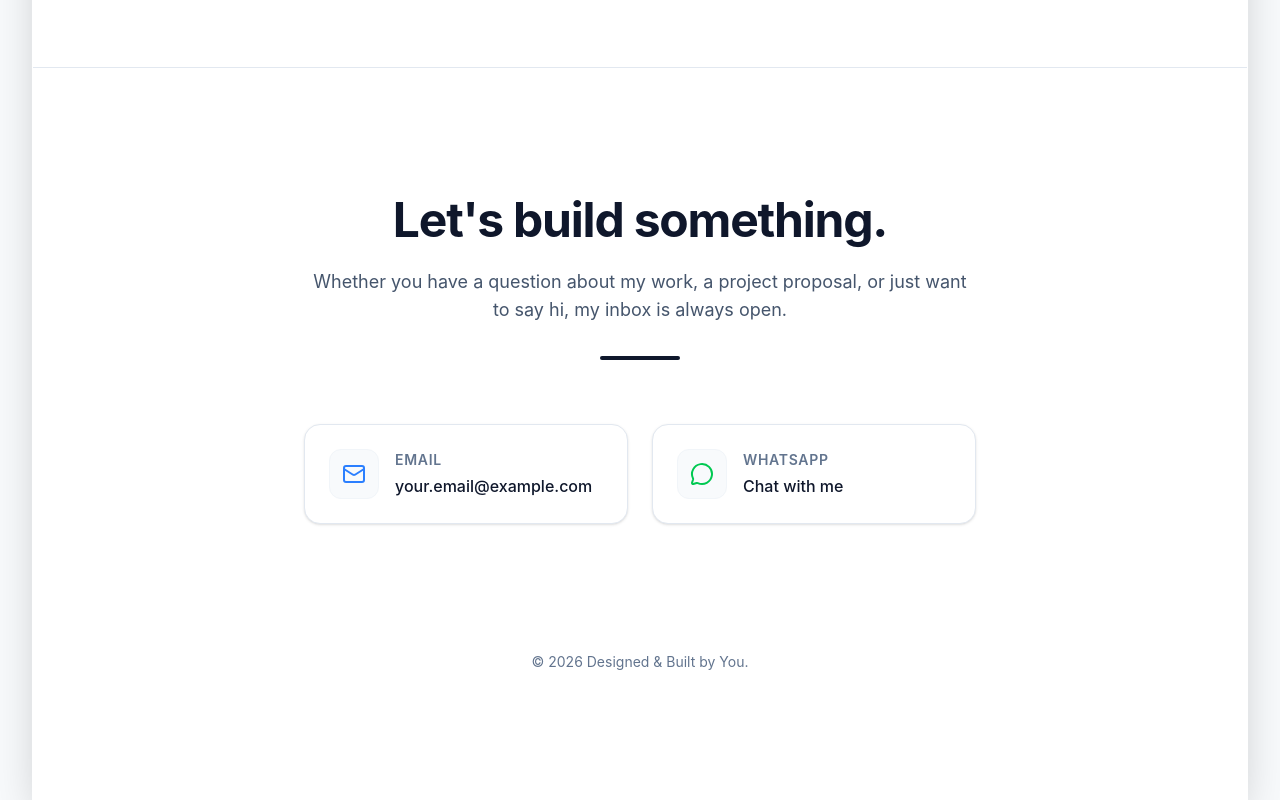
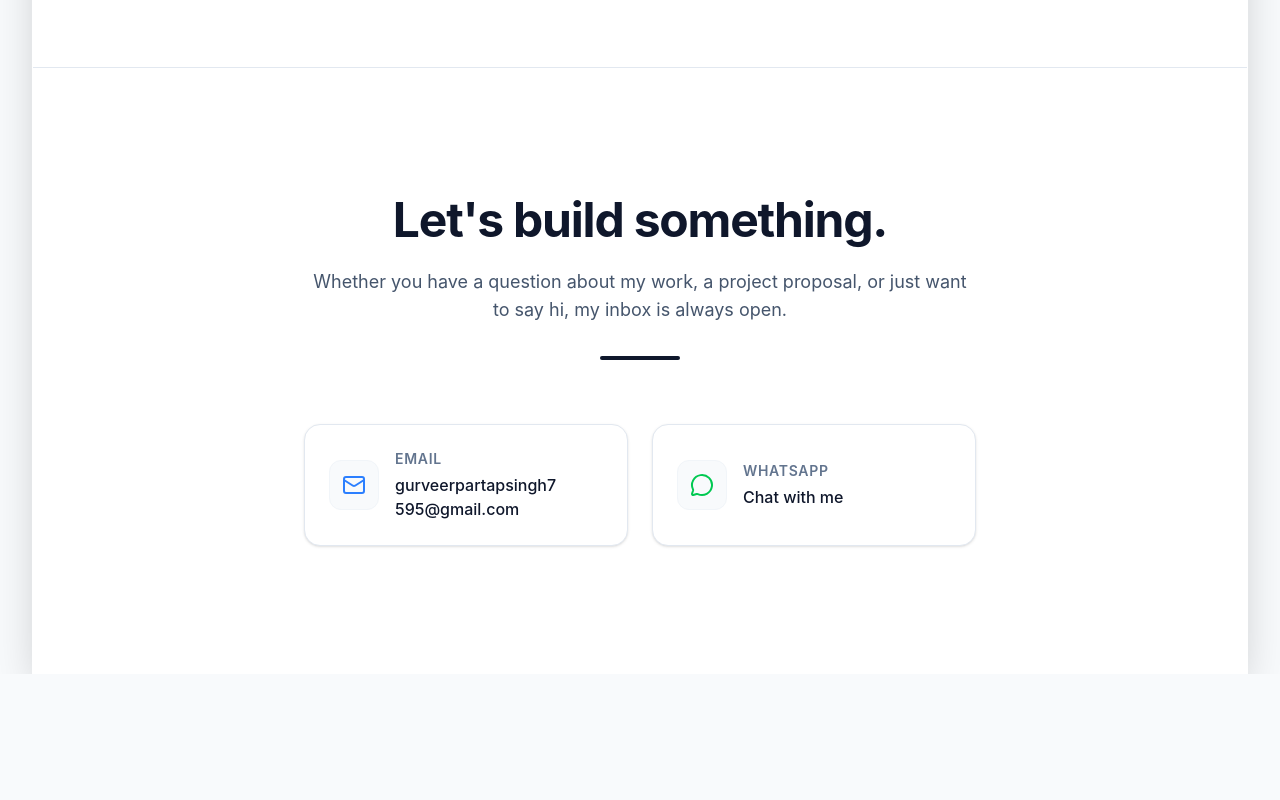
Before and after one commit to Gurveer88/React-portfolio, a React (Vite) app: page / in a window 1280 px wide. Shown: the part 2104-2904 px from the top of the page. After the commit the page ends 2778 px from the top, so only its background shows below. Built offline with nearby package versions, Linux system fonts and the light colour scheme.

Commit message:
Fixed email copying

```diff
--- a/src/components/layout/Navbar.jsx
+++ b/src/components/layout/Navbar.jsx
@@ -54,7 +54,7 @@ export default function Navbar() {
 
   return (
     <div className="fixed bottom-6 sm:bottom-8 left-1/2 -translate-x-1/2 z-50 w-max max-w-[95vw]">
-      <nav className="flex items-center flex-nowrap w-max gap-1 sm:gap-2 px-2 sm:px-6 py-2 sm:py-4 rounded-full bg-white/70 dark:bg-black/50 backdrop-blur-md border border-slate-200 dark:border-white/10 shadow-lg transition-all max-w-[95vw] overflow-x-auto [&::-webkit-scrollbar]:hidden [-ms-overflow-style:none] [scrollbar-width:none]">
+      <nav className="flex items-center flex-nowrap w-max gap-1 sm:gap-2 px-2 sm:px-6 py-2 sm:py-4 rounded-full bg-white/70 dark:bg-black/50 backdrop-blur-md border border-slate-200 dark:border-white/10 shadow-lg transition-all max-w-[95vw] overflow-x-auto [&::-webkit-scrollbar]:hidden [-ms-overflow-style:none] scrollbar-none">
 
         {navItems.map((item, index) => {
           // Determine if this specific item is active
--- a/src/components/sections/Contact.jsx
+++ b/src/components/sections/Contact.jsx
@@ -1,26 +1,40 @@
 import { motion } from 'framer-motion';
-import { Mail, MessageCircle, ArrowRight } from 'lucide-react';
+import { useState } from 'react';
+import { Mail, MessageCircle, ArrowRight, Check } from 'lucide-react';
 
 export default function Contact() {
   const contactMethods = [
     {
       title: 'Email',
-      value: 'your.email@example.com',
-      link: 'mailto:your.email@example.com',
+      value: 'gurveerpartapsingh7595@gmail.com',
+      link: 'mailto:gurveerpartapsingh7595@gmail.com',
       icon: <Mail size={24} className="text-blue-500 dark:text-blue-400" />,
       color: 'hover:border-blue-500/50 hover:bg-blue-50 dark:hover:bg-blue-500/10'
     },
     {
       title: 'WhatsApp',
       value: 'Chat with me',
-      link: 'https://wa.me/918872284585', // Add your country code and number here
+      link: 'https://wa.me/918872284585',
       icon: <MessageCircle size={24} className="text-green-500 dark:text-green-400" />,
       color: 'hover:border-green-500/50 hover:bg-green-50 dark:hover:bg-green-500/10'
     }
   ];
 
+  const [copied, setCopied] = useState(false);
+
+  const handleCopy = (e, emailAddress) => {
+    e.preventDefault();
+    navigator.clipboard.writeText(emailAddress);
+    setCopied(true);
+
+    setTimeout(() => {
+      setCopied(false);
+    }, 2500);
+  };
+
+  // Notice there is NO closing bracket right here! The function continues directly into the return statement.
+
   return (
-    // No bottom border here since it's the last section of the page
     <section id="contact" className="relative flex flex-col justify-center py-24 md:py-32">
       <div className="max-w-4xl mx-auto px-6 w-full text-center">
 
@@ -47,41 +61,59 @@ export default function Contact() {
           transition={{ duration: 0.6, delay: 0.2 }}
           className="grid grid-cols-1 md:grid-cols-2 gap-6 max-w-2xl mx-auto"
         >
-          {contactMethods.map((method, index) => (
+          {contactMethods.map((method, index) => {
+            const isEmail = method.link.startsWith('mailto:');
+
+            return (
               <a
                 key={index}
-              href={method.link}
-              target="_blank"
+                href={isEmail ? "#" : method.link}
+                onClick={(e) => {
+                  if (isEmail) handleCopy(e, method.value);
+                }}
+                target={isEmail ? "_self" : "_blank"}
                 rel="noopener noreferrer"
-              className={`group flex items-center justify-between p-6 rounded-2xl bg-white dark:bg-white/5 border border-slate-200 dark:border-white/10 shadow-sm transition-all duration-300 cursor-none ${method.color}`}
+                className={`group flex items-center justify-between p-6 rounded-2xl border shadow-sm transition-all duration-300 cursor-none ${
+                  isEmail && copied
+                    ? 'bg-green-50 dark:bg-green-900/20 border-green-500/50 dark:border-green-500/50'
+                    : `bg-white dark:bg-white/5 border-slate-200 dark:border-white/10 ${method.color}`
+                }`}
               >
-              <div className="flex items-center gap-4">
-                <div className="p-3 rounded-xl bg-slate-50 dark:bg-black/50 border border-slate-100 dark:border-white/5 group-hover:scale-110 transition-transform duration-300">
-                  {method.icon}
+                <div className="flex items-center gap-4 w-full min-w-0">
+                  <div className={`shrink-0 p-3 rounded-xl border group-hover:scale-110 transition-all duration-300 ${
+                    isEmail && copied
+                      ? 'bg-green-100 dark:bg-green-500/20 border-green-200 dark:border-green-500/30 text-green-600 dark:text-green-400'
+                      : 'bg-slate-50 dark:bg-black/50 border-slate-100 dark:border-white/5'
+                  }`}>
+                    {isEmail && copied ? <Check size={24} /> : method.icon}
                   </div>
-                <div className="text-left">
+
+                  <div className="text-left min-w-0 pr-2">
                     <h3 className="text-sm font-semibold text-slate-500 dark:text-slate-400 uppercase tracking-wider mb-1">
                       {method.title}
                     </h3>
-                  <p className="text-slate-900 dark:text-white font-medium">
-                    {method.value}
+                    <p className={`font-medium break-all transition-colors duration-300 ${
+                      isEmail && copied ? 'text-green-600 dark:text-green-400' : 'text-slate-900 dark:text-white'
+                    }`}>
+                      {isEmail && copied ? "Copied to clipboard!" : method.value}
                     </p>
                   </div>
                 </div>
-              <ArrowRight size={20} className="text-slate-400 opacity-0 -translate-x-4 group-hover:opacity-100 group-hover:translate-x-0 transition-all duration-300" />
+
+                {isEmail ? (
+                  copied ? (
+                    <Check size={20} className="shrink-0 text-green-500" />
+                  ) : (
+                    <span className="shrink-0 text-xs font-bold text-slate-400 opacity-0 -translate-x-4 group-hover:opacity-100 group-hover:translate-x-0 transition-all duration-300 uppercase tracking-wider">
+                      Copy
+                    </span>
+                  )
+                ) : (
+                  <ArrowRight size={20} className="shrink-0 text-slate-400 opacity-0 -translate-x-4 group-hover:opacity-100 group-hover:translate-x-0 transition-all duration-300" />
+                )}
               </a>
-          ))}
-        </motion.div>
-
-        {/* Footer text */}
-        <motion.div
-          initial={{ opacity: 0 }}
-          whileInView={{ opacity: 1 }}
-          viewport={{ once: true }}
-          transition={{ duration: 1, delay: 0.5 }}
-          className="mt-32 text-sm text-slate-500 dark:text-slate-400"
-        >
-          <p>© {new Date().getFullYear()} Designed & Built by You.</p>
+            );
+          })}
         </motion.div>
 
       </div>
```
Lines whose indentation alone changed are shown as unchanged.
